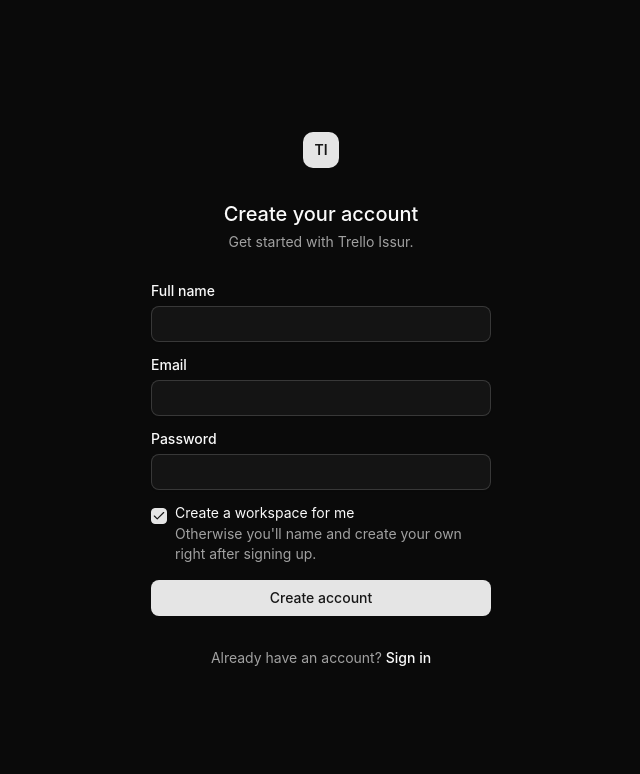
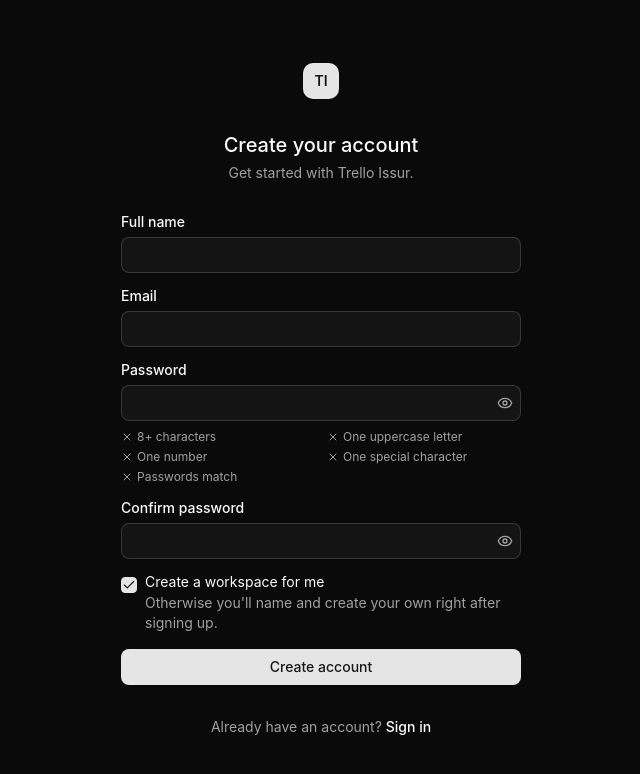
Before and after one commit to FelipeBelloDultra/trello-issur, a React (Vite) app in the folder apps/web/: page /signup in a window 1280 px wide. Shown: the top 774 px of the page, without its empty margins (319-959 px from the left). Built offline with nearby package versions, Linux system fonts and the light colour scheme; no server answers.

Commit message:
feat(web): add show/hide password toggle, strong-password + confirm-password validation on signup, match auth page widths

```diff
--- a/apps/web/src/features/authenticate/ui/login-form.tsx
+++ b/apps/web/src/features/authenticate/ui/login-form.tsx
@@ -6,6 +6,7 @@
 import { Button } from "@/shared/ui/button";
 import { Form, FormControl, FormField, FormItem, FormLabel, FormMessage } from "@/shared/ui/form";
 import { Input } from "@/shared/ui/input";
+import { PasswordInput } from "@/shared/ui/password-input";
 
 import { useAuthenticate } from "../model/use-authenticate";
 
@@ -60,7 +61,7 @@
             <FormItem>
               <FormLabel>Password</FormLabel>
               <FormControl>
-                <Input type="password" autoComplete="current-password" {...field} />
+                <PasswordInput autoComplete="current-password" {...field} />
               </FormControl>
               <FormMessage />
             </FormItem>
--- a/apps/web/src/features/register/ui/register-form.tsx
+++ b/apps/web/src/features/register/ui/register-form.tsx
@@ -1,8 +1,10 @@
 import { zodResolver } from "@hookform/resolvers/zod";
-import { useForm } from "react-hook-form";
+import { Check, X } from "lucide-react";
+import { useForm, useWatch } from "react-hook-form";
 import { z } from "zod";
 
 import { ApiError } from "@/shared/api";
+import { cn } from "@/shared/lib/utils";
 import { Button } from "@/shared/ui/button";
 import { Checkbox } from "@/shared/ui/checkbox";
 import {
@@ -15,6 +17,7 @@
   FormMessage,
 } from "@/shared/ui/form";
 import { Input } from "@/shared/ui/input";
+import { PasswordInput } from "@/shared/ui/password-input";
 
 import { useRegister } from "../model/use-register";
 
@@ -25,7 +28,17 @@
 const ACCOUNT_NAME_MAX = 100;
 const ACCOUNT_NAME_WORDS_PATTERN = /^\S{2,}(\s+\S{2,})+$/;
 
-const registerSchema = z.object({
+// Stricter than the backend (which only requires min 8 chars) — a frontend
+// requiring more than the API does is always safe, never rejected server-side.
+const PASSWORD_STRENGTH_RULES = [
+  { label: "8+ characters", test: (v: string) => v.length >= 8 },
+  { label: "One uppercase letter", test: (v: string) => /[A-Z]/.test(v) },
+  { label: "One number", test: (v: string) => /[0-9]/.test(v) },
+  { label: "One special character", test: (v: string) => /[^A-Za-z0-9]/.test(v) },
+];
+
+const registerSchema = z
+  .object({
     name: z
       .string()
       .max(ACCOUNT_NAME_MAX)
@@ -34,8 +47,15 @@
         "must contain at least two words with at least 2 characters each",
       ),
     email: z.email(),
-  password: z.string().min(8, "password must be at least 8 characters"),
+    password: z
+      .string()
+      .refine((v) => PASSWORD_STRENGTH_RULES.every((rule) => rule.test(v)), "password is too weak"),
+    confirm_password: z.string(),
     create_workspace: z.boolean(),
+  })
+  .refine((data) => data.password === data.confirm_password, {
+    message: "passwords don't match",
+    path: ["confirm_password"],
   });
 
 type RegisterSchema = z.infer<typeof registerSchema>;
@@ -44,16 +64,69 @@
   onSuccess?: (input: RegisterSchema) => void;
 }
 
+interface PasswordStrengthHintsProps {
+  password: string;
+  confirmPassword: string;
+}
+
+function PasswordStrengthHints({ password, confirmPassword }: PasswordStrengthHintsProps) {
+  const passwordsMatch = password.length > 0 && password === confirmPassword;
+
+  return (
+    <ul className="grid grid-cols-2 gap-x-3 gap-y-1">
+      {PASSWORD_STRENGTH_RULES.map((rule) => {
+        const passed = rule.test(password);
+        return (
+          <li
+            key={rule.label}
+            className={cn(
+              "flex items-center gap-1 text-xs",
+              passed ? "text-emerald-500" : "text-muted-foreground",
+            )}
+          >
+            {passed ? <Check className="size-3" /> : <X className="size-3" />}
+            {rule.label}
+          </li>
+        );
+      })}
+      <li
+        className={cn(
+          "flex items-center gap-1 text-xs",
+          passwordsMatch ? "text-emerald-500" : "text-muted-foreground",
+        )}
+      >
+        {passwordsMatch ? <Check className="size-3" /> : <X className="size-3" />}
+        Passwords match
+      </li>
+    </ul>
+  );
+}
+
 export function RegisterForm({ onSuccess }: RegisterFormProps) {
   const register = useRegister();
   const form = useForm<RegisterSchema>({
     resolver: zodResolver(registerSchema),
-    defaultValues: { name: "", email: "", password: "", create_workspace: true },
+    defaultValues: {
+      name: "",
+      email: "",
+      password: "",
+      confirm_password: "",
+      create_workspace: true,
+    },
   });
+  const password = useWatch({ control: form.control, name: "password" });
+  const confirmPassword = useWatch({ control: form.control, name: "confirm_password" });
 
   const onSubmit = form.handleSubmit(async (values) => {
     try {
-      await register.mutateAsync(values);
+      // confirm_password only exists to validate a match client-side — the
+      // API doesn't accept it.
+      await register.mutateAsync({
+        name: values.name,
+        email: values.email,
+        password: values.password,
+        create_workspace: values.create_workspace,
+      });
       onSuccess?.(values);
     } catch (error) {
       const message = error instanceof ApiError ? error.message : "Could not create your account";
@@ -97,7 +170,21 @@
             <FormItem>
               <FormLabel>Password</FormLabel>
               <FormControl>
-                <Input type="password" autoComplete="new-password" {...field} />
+                <PasswordInput autoComplete="new-password" {...field} />
+              </FormControl>
+              <PasswordStrengthHints password={password} confirmPassword={confirmPassword} />
+              <FormMessage />
+            </FormItem>
+          )}
+        />
+        <FormField
+          control={form.control}
+          name="confirm_password"
+          render={({ field }) => (
+            <FormItem>
+              <FormLabel>Confirm password</FormLabel>
+              <FormControl>
+                <PasswordInput autoComplete="new-password" {...field} />
               </FormControl>
               <FormMessage />
             </FormItem>
--- a/apps/web/src/pages/login/ui/login-page.tsx
+++ b/apps/web/src/pages/login/ui/login-page.tsx
@@ -7,7 +7,7 @@
 
   return (
     <div className="flex min-h-svh items-center justify-center p-4">
-      <div className="flex w-full max-w-[340px] flex-col items-center gap-8">
+      <div className="flex w-full max-w-[400px] flex-col items-center gap-8">
         <div className="bg-primary text-primary-foreground flex size-9 items-center justify-center rounded-lg text-sm font-semibold">
           TI
         </div>
--- a/apps/web/src/pages/onboarding/ui/onboarding-page.tsx
+++ b/apps/web/src/pages/onboarding/ui/onboarding-page.tsx
@@ -19,7 +19,7 @@
 
   return (
     <div className="flex min-h-svh items-center justify-center p-4">
-      <div className="flex w-full max-w-[340px] flex-col items-center gap-8">
+      <div className="flex w-full max-w-[400px] flex-col items-center gap-8">
         <div className="bg-primary text-primary-foreground flex size-9 items-center justify-center rounded-lg text-sm font-semibold">
           TI
         </div>
--- a/apps/web/src/pages/signup/ui/signup-page.tsx
+++ b/apps/web/src/pages/signup/ui/signup-page.tsx
@@ -63,7 +63,7 @@
 
   return (
     <div className="flex min-h-svh items-center justify-center p-4">
-      <div className="flex w-full max-w-[340px] flex-col items-center gap-8">
+      <div className="flex w-full max-w-[400px] flex-col items-center gap-8">
         <div className="bg-primary text-primary-foreground flex size-9 items-center justify-center rounded-lg text-sm font-semibold">
           TI
         </div>
--- /dev/null
+++ b/apps/web/src/shared/ui/password-input.tsx
@@ -0,0 +1,26 @@
+import { Eye, EyeOff } from "lucide-react";
+import * as React from "react";
+
+import { cn } from "@/shared/lib/utils";
+import { Input } from "@/shared/ui/input";
+
+function PasswordInput({ className, ...props }: Omit<React.ComponentProps<"input">, "type">) {
+  const [visible, setVisible] = React.useState(false);
+
+  return (
+    <div className="relative">
+      <Input type={visible ? "text" : "password"} className={cn("pr-9", className)} {...props} />
+      <button
+        type="button"
+        tabIndex={-1}
+        onClick={() => setVisible((v) => !v)}
+        aria-label={visible ? "Hide password" : "Show password"}
+        className="text-muted-foreground hover:text-foreground absolute inset-y-0 right-2 flex items-center"
+      >
+        {visible ? <EyeOff className="size-4" /> : <Eye className="size-4" />}
+      </button>
+    </div>
+  );
+}
+
+export { PasswordInput };
```
Lines whose indentation alone changed are shown as unchanged.
